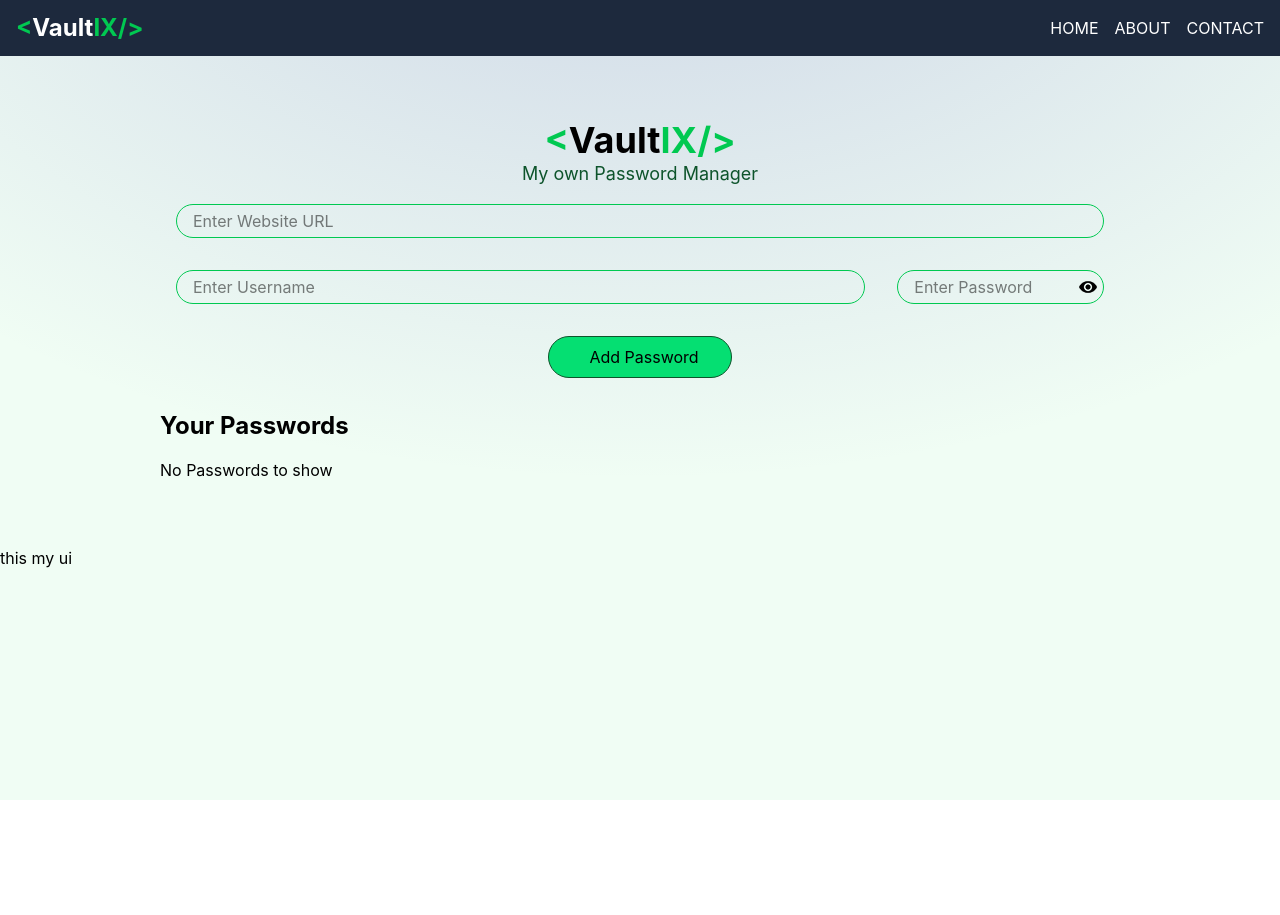
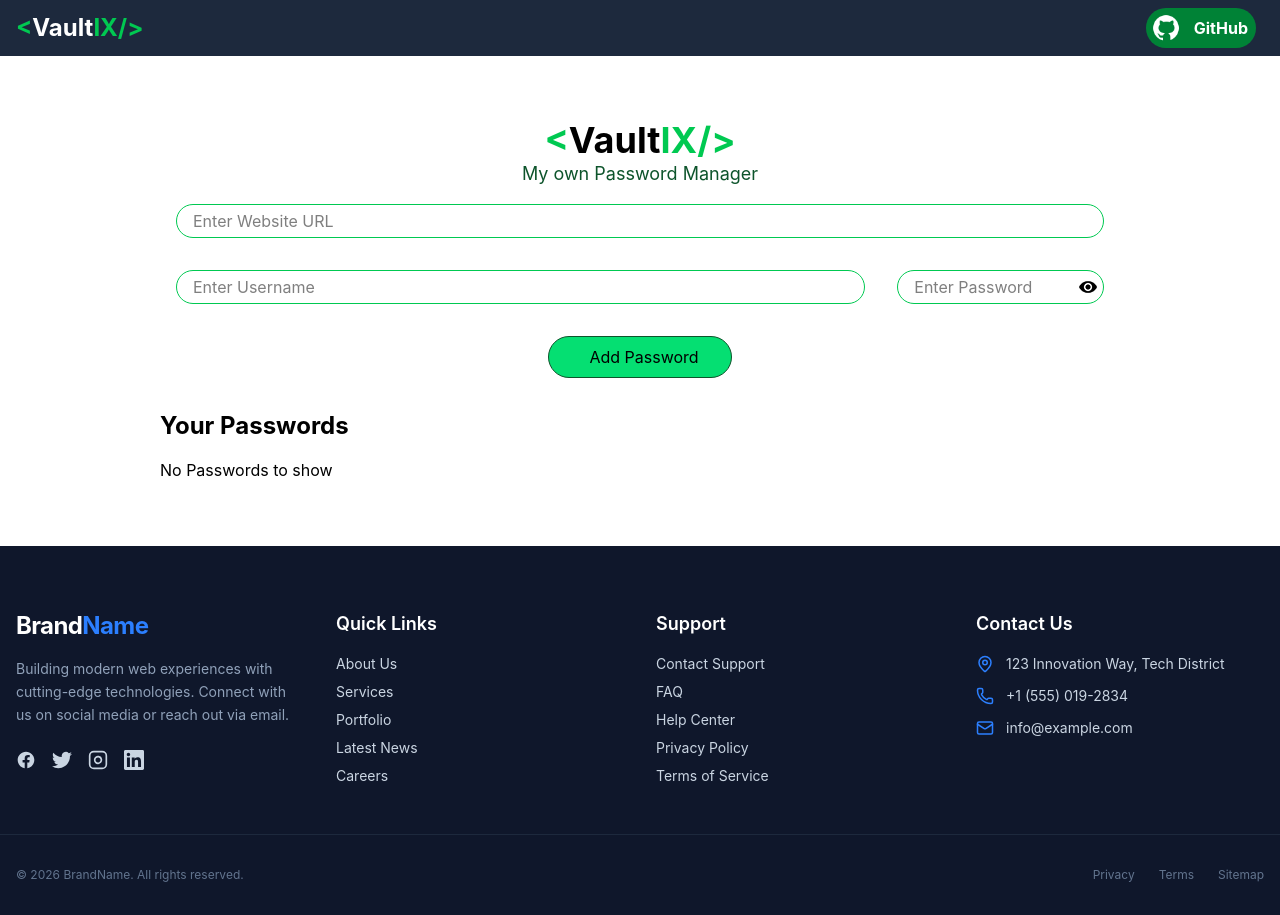
Before and after one commit to OmbeingGeek/Vaultix, a React (Vite) app: page / in a window 1280 px wide. Before the commit the page ends 800 px from the top, so only its background shows below. Built offline with nearby package versions, Linux system fonts and the light colour scheme; some icons are missing.

Commit message:
Add Footer component and integrate lucide-react icons; update package dependencies; Improved savePassword function

```diff
--- a/package.json
+++ b/package.json
@@ -11,6 +11,7 @@
   },
   "dependencies": {
     "@tailwindcss/vite": "^4.3.3",
+    "lucide-react": "^1.55.0",
     "react": "^19.2.8",
     "react-dom": "^19.2.8"
   },
--- a/src/App.jsx
+++ b/src/App.jsx
@@ -2,6 +2,7 @@ import { useState } from 'react'
 import './App.css'
 import Navbar from './components/Navbar'
 import Manager from './components/Manager'
+import Footer from './components/Footer'
 
 function App() {
 
@@ -9,7 +10,7 @@ function App() {
     <>
       <Navbar/>
       <Manager/>
-      <div>this my ui</div>
+      <Footer/>
     </>
   )
 }
--- /dev/null
+++ b/src/components/Footer.jsx
@@ -0,0 +1,94 @@
+import React from 'react';
+import { Mail, Phone, MapPin } from 'lucide-react';
+
+const Footer = () => {
+  const currentYear = new Date().getFullYear();
+
+  return (
+    <footer className="bg-slate-900 text-slate-300 pt-16 pb-8 font-sans">
+      <div className="max-w-7xl mx-auto px-4 grid grid-cols-1 md:grid-cols-2 lg:grid-cols-4 gap-8 border-b border-slate-800 pb-12">
+
+        {/* Brand Section */}
+        <div className="flex flex-col gap-4">
+          <h2 className="text-white text-2xl font-bold tracking-tight">
+            Brand<span className="text-blue-500">Name</span>
+          </h2>
+          <p className="text-sm leading-relaxed text-slate-400">
+            Building modern web experiences with cutting-edge technologies. Connect with us on social media or reach out via email.
+          </p>
+          {/* Social Icons using standard clean SVGs to prevent version crashes */}
+          <div className="flex gap-4 mt-2">
+            <a href="#" className="hover:text-blue-500 transition-colors" aria-label="Facebook">
+              <svg className="w-5 h-5" fill="currentColor" viewBox="0 0 24 24"><path d="M22 12c0-5.523-4.477-10-10-10S2 6.477 2 12c0 4.991 3.657 9.128 8.438 9.878v-6.987h-2.54V12h2.54V9.797c0-2.506 1.492-3.89 3.777-3.89 1.094 0 2.238.195 2.238.195v2.46h-1.26c-1.243 0-1.63.771-1.63 1.562V12h2.773l-.443 2.89h-2.33v6.988C18.343 21.128 22 16.991 22 12z"/></svg>
+            </a>
+            <a href="#" className="hover:text-blue-400 transition-colors" aria-label="Twitter">
+              <svg className="w-5 h-5" fill="currentColor" viewBox="0 0 24 24"><path d="M23.953 4.57a10 10 0 01-2.825.775 4.958 4.958 0 002.163-2.723c-.951.555-2.005.959-3.127 1.184a4.92 4.92 0 00-8.384 4.482C7.69 8.095 4.067 6.13 1.64 3.162a4.822 4.822 0 00-.666 2.475c0 1.71.87 3.213 2.188 4.096a4.904 4.904 0 01-2.228-.616v.06a4.923 4.923 0 003.946 4.827 4.996 4.996 0 01-2.212.085 4.936 4.936 0 004.604 3.417 9.867 9.867 0 01-6.102 2.105c-.39 0-.779-.023-1.17-.067a13.995 13.995 0 007.557 2.209c9.053 0 13.998-7.496 13.998-13.985 0-.21 0-.42-.015-.63A9.935 9.935 0 0024 4.59z"/></svg>
+            </a>
+            <a href="#" className="hover:text-pink-500 transition-colors" aria-label="Instagram">
+              <svg className="w-5 h-5" fill="none" stroke="currentColor" strokeWidth="2" viewBox="0 0 24 24"><rect x="2" y="2" width="20" height="20" rx="5" ry="5"></rect><path d="M16 11.37A4 4 0 1112.63 8 4 4 0 0116 11.37z"></path><line x1="17.5" y1="6.5" x2="17.51" y2="6.5"></line></svg>
+            </a>
+            <a href="#" className="hover:text-blue-600 transition-colors" aria-label="LinkedIn">
+              <svg className="w-5 h-5" fill="currentColor" viewBox="0 0 24 24"><path d="M22.23 0H1.77C.8 0 0 .77 0 1.72v20.56C0 23.23.8 24 1.77 24h20.46c.98 0 1.77-.77 1.77-1.72V1.72C24 .77 23.2 0 22.23 0zM7.12 20.45H3.56V9h3.56v11.45zM5.34 7.43c-1.14 0-2.06-.92-2.06-2.06 0-1.14.92-2.06 2.06-2.06 1.14 0 2.06.92 2.06 2.06 0 1.14-.92 2.06-2.06 2.06zm15.11 13.02h-3.56v-5.6c0-1.34-.03-3.05-1.86-3.05-1.86 0-2.14 1.45-2.14 2.95v5.7H9.33V9h3.42v1.56h.05c.48-.9 1.64-1.85 3.37-1.85 3.6 0 4.27 2.37 4.27 5.45v6.29z"/></svg>
+            </a>
+          </div>
+        </div>
+
+        {/* Quick Links */}
+        <div>
+          <h3 className="text-white font-semibold text-lg mb-4">Quick Links</h3>
+          <ul className="space-y-2 text-sm">
+            <li><a href="#" className="hover:text-white transition-colors">About Us</a></li>
+            <li><a href="#" className="hover:text-white transition-colors">Services</a></li>
+            <li><a href="#" className="hover:text-white transition-colors">Portfolio</a></li>
+            <li><a href="#" className="hover:text-white transition-colors">Latest News</a></li>
+            <li><a href="#" className="hover:text-white transition-colors">Careers</a></li>
+          </ul>
+        </div>
+
+        {/* Support & Resources */}
+        <div>
+          <h3 className="text-white font-semibold text-lg mb-4">Support</h3>
+          <ul className="space-y-2 text-sm">
+            <li><a href="#" className="hover:text-white transition-colors">Contact Support</a></li>
+            <li><a href="#" className="hover:text-white transition-colors">FAQ</a></li>
+            <li><a href="#" className="hover:text-white transition-colors">Help Center</a></li>
+            <li><a href="#" className="hover:text-white transition-colors">Privacy Policy</a></li>
+            <li><a href="#" className="hover:text-white transition-colors">Terms of Service</a></li>
+          </ul>
+        </div>
+
+        {/* Contact Info */}
+        <div>
+          <h3 className="text-white font-semibold text-lg mb-4">Contact Us</h3>
+          <ul className="space-y-3 text-sm">
+            <li className="flex items-center gap-3">
+              <MapPin size={18} className="text-blue-500 shrink-0" />
+              <span>123 Innovation Way, Tech District</span>
+            </li>
+            <li className="flex items-center gap-3">
+              <Phone size={18} className="text-blue-500 shrink-0" />
+              <span>+1 (555) 019-2834</span>
+            </li>
+            <li className="flex items-center gap-3">
+              <Mail size={18} className="text-blue-500 shrink-0" />
+              <a href="mailto:info@example.com" className="hover:text-white transition-colors">info@example.com</a>
+            </li>
+          </ul>
+        </div>
+
+      </div>
+
+      {/* Bottom Bar */}
+      <div className="max-w-7xl mx-auto px-4 pt-8 flex flex-col sm:flex-row items-center justify-between gap-4 text-xs text-slate-500">
+        <p>&copy; {currentYear} BrandName. All rights reserved.</p>
+        <div className="flex gap-6">
+          <a href="#" className="hover:text-slate-300 transition-colors">Privacy</a>
+          <a href="#" className="hover:text-slate-300 transition-colors">Terms</a>
+          <a href="#" className="hover:text-slate-300 transition-colors">Sitemap</a>
+        </div>
+      </div>
+    </footer>
+  );
+};
+
+export default Footer;
--- a/src/components/Manager.jsx
+++ b/src/components/Manager.jsx
@@ -3,6 +3,7 @@ import { useRef, useState, useEffect } from 'react';
 
 const Manager = () => {
     const ref = useRef()
+    const passwordRef = useRef()
     const [form, setform] = useState({ site: "", username: "", password: "" })
     const [passwordArray, setPasswordArray] = useState([]);
 
@@ -17,13 +18,19 @@ const Manager = () => {
         alert("show the password");
         if (ref.current.src.includes("eyecross.png")) {
             ref.current.src = "../icons/eye.png";
+            passwordRef.current.type = "text"
         }
         else {
             ref.current.src = "../icons/eyecross.png";
+            passwordRef.current.type = "password"
         }
     }
 
     const savePassword = () => {
+        if (!form.site || !form.password || !form.username) {
+            alert("Don't Leave any entry empty!!");
+            return;
+        }
         setPasswordArray([...passwordArray, form])
         localStorage.setItem("passwords", JSON.stringify([...passwordArray, form]))
         console.log([...passwordArray, form]);
@@ -36,7 +43,7 @@ const Manager = () => {
     return (
         <>
             {/* background code copied from bg.ibelick.com */}
-            <div className="absolute top-0 z-[-2] h-screen w-screen bg-green-50 bg-[radial-gradient(ellipse_80%_80%_at_50%_-20%,rgba(120,119,198,0.3),rgba(255,255,255,0))]"></div>
+            <div className="absolute top-0 z-[-2] h-screen w-max bg-green-50 bg-[radial-gradient(ellipse_80%_80%_at_50%_-20%,rgba(120,119,198,0.3),rgba(255,255,255,0))]"></div>
 
             <div className="mycontainer">
                 <h1 className='text-4xl font-bold text-center'>
@@ -55,7 +62,7 @@ const Manager = () => {
 
                         <div className="relative">
 
-                            <input value={form.password} onChange={handleChange} placeholder='Enter Password' className="rounded-full border border-green-500 w-full p-4 py-1" type="text" name='password' id='' />
+                            <input ref={passwordRef} value={form.password} onChange={handleChange} placeholder='Enter Password' className="rounded-full border border-green-500 w-full p-4 py-1" type="password" name='password' id='' />
                             <span className="absolute right-[3px] top-[4px] cursor-pointer" onClick={showPassword}>
                                 <img ref={ref} width={26} src="../icons/eye.png" alt="eye" className="p-1" />
                             </span>
@@ -83,17 +90,56 @@ const Manager = () => {
                                 </tr>
                             </thead>
                             <tbody className='bg-green-100'>
-                                {passwordArray.map((item,index)=>{
+                                {passwordArray.map((item, index) => {
 
-                                return <tr key={index}>
-                                    <td className="text-center border border-white py-2 w-32"><a href={item.site} target='_blank'>{item.site}
-                                        </a></td>
-                                    <td className="text-center border border-white py-2 w-32">{item.username}</td>
-                                    <td className="text-center border border-white py-2 w-32">{item.password}</td>
-                                </tr>
+                                    return <tr key={index}>
+                                        <td className="text-center border border-white py-2 justify-center">
+                                            <div className='flex items-center justify-center'>
+                                            <a href={item.site} target='_blank'>
+
+                                            <span>{item.site}</span>
+                                        </a>
+                                            <div className="lordiconcopy size-7 cursor-pointer">
+
+                                                <lord-icon
+                                                    style={{ "width": "25px", "height": "25px", "padding-top": "3px", "padding-left": "3px" }}
+                                                    src="https://cdn.lordicon.com/iykgtsbt.json"
+                                                    trigger="hover" >
+                                                </lord-icon>
+                                            </div>
+                                            </div>
+                                        </td>
+                                        <td className="text-center border border-white py-2 justify-center">
+                                            <div className='flex items-center justify-center'>
+
+                                            <span>{item.username}</span>
+                                            <div className="lordiconcopy size-7 cursor-pointer">
+
+                                                <lord-icon
+                                                    style={{ "width": "25px", "height": "25px", "padding-top": "3px", "padding-left": "3px" }}
+                                                    src="https://cdn.lordicon.com/iykgtsbt.json"
+                                                    trigger="hover" >
+                                                </lord-icon>
+                                            </div>
+                                            </div>
+                                        </td>
+                                        <td className="text-center border border-white py-2 justify-center">
+                                            <div className='flex items-center justify-center'>
+                                            <span>{item.password}</span>
+                                            <div className="lordiconcopy size-7 cursor-pointer">
+
+                                                <lord-icon
+                                                    style={{ "width": "25px", "height": "25px", "padding-top": "3px", "padding-left": "3px" }}
+                                                    src="https://cdn.lordicon.com/iykgtsbt.json"
+                                                    trigger="hover" >
+                                                </lord-icon>
+                                            </div>
+                                            </div>
+                                        </td>
+                                    </tr>
                                 })}
                             </tbody>
-                    </table>}
+                        </table>}
                 </div>
             </div>
 
--- a/src/components/Navbar.jsx
+++ b/src/components/Navbar.jsx
@@ -11,13 +11,19 @@ const Navbar = () => {
           <span className="text-green-500">IX/&gt;</span>
 
         </div>
-        <ul>
+        {/* <ul>
             <li className="flex gap-4">
                 <a className='hover:font-bold' href="/">HOME</a>
                 <a className='hover:font-bold' href="#">ABOUT</a>
                 <a className='hover:font-bold' href="#">CONTACT</a>
             </li>
-        </ul>
+        </ul> */}
+
+
+        <button className="text-white bg-green-700 my-5 mx-2 rounded-full flex justify-center items-center">
+          <img className='invert w-10 p-1' src="../icons/github.png" alt="GitHub logo" />
+          <span className="font-bold px-2">GitHub</span>
+        </button>
       </div>
 
     </nav>
```
Also changed, not shown: public/icons/github.png (added), 1 other file (tests, documents, lock files or other folders).
